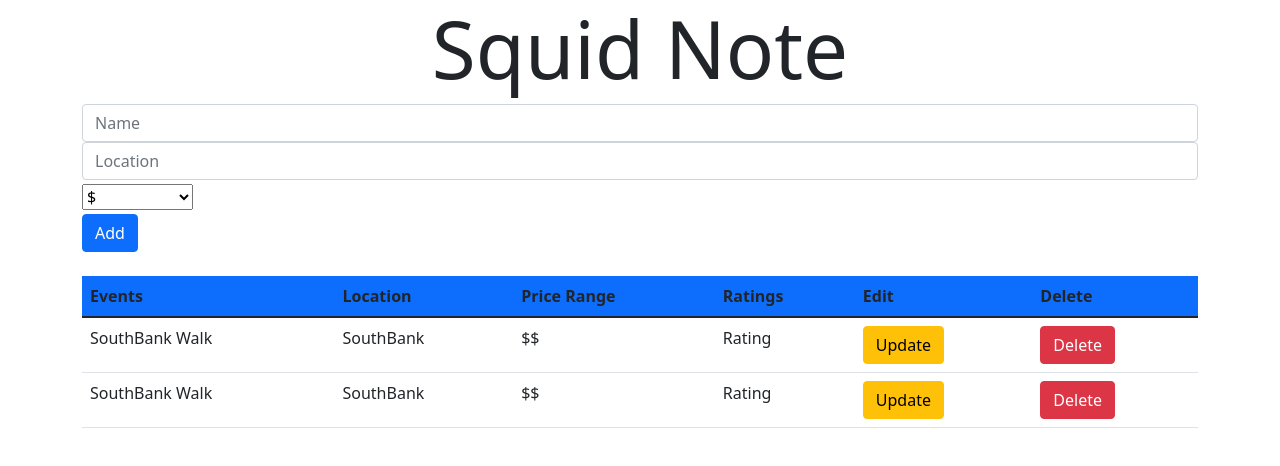
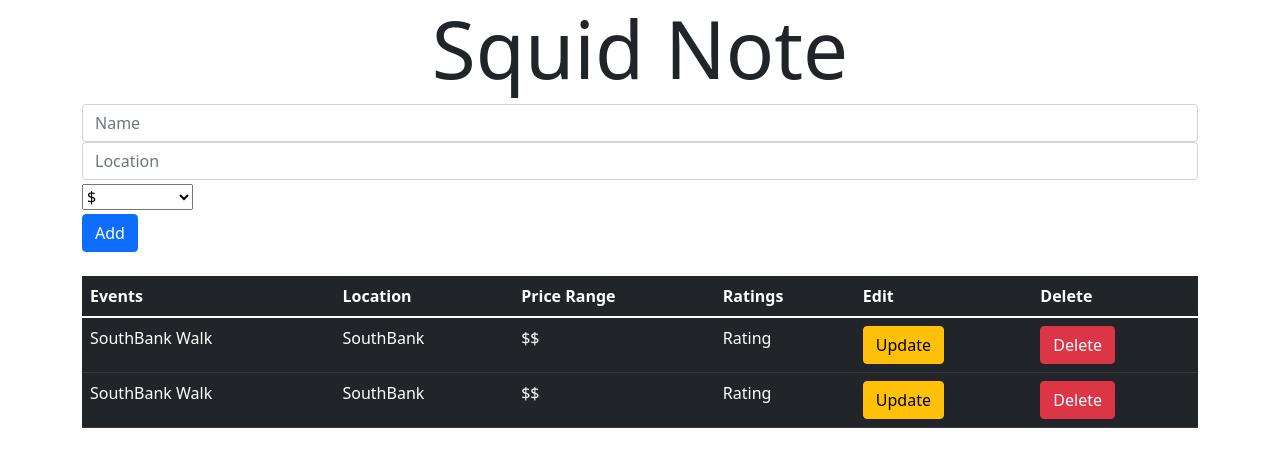
Before and after one commit to Neymartri/Squid-Note, a React (Create React App) app: page / in a window 1280 px wide. Shown: the top 466 px of the page. Built offline with nearby package versions, Linux system fonts and the light colour scheme.

Commit message:
set up axios, change events ui

```diff
--- a/package.json
+++ b/package.json
@@ -6,6 +6,7 @@
     "@testing-library/jest-dom": "^5.11.4",
     "@testing-library/react": "^11.1.0",
     "@testing-library/user-event": "^12.1.10",
+    "axios": "^0.24.0",
     "react": "^17.0.2",
     "react-dom": "^17.0.2",
     "react-router-dom": "^6.1.0",
--- a/src/components/EventList.jsx
+++ b/src/components/EventList.jsx
@@ -3,7 +3,7 @@
 const EventList = () => {
     return (
         <div className="list-group">
-            <table className="table table-hover table-white">
+            <table className="table table-hover table-dark">
                 <thead>
                     <tr className="bg-primary">
                         <th scope="col">Events</th>
```
Also changed, not shown: 2 other files (tests, documents, lock files or other folders).
